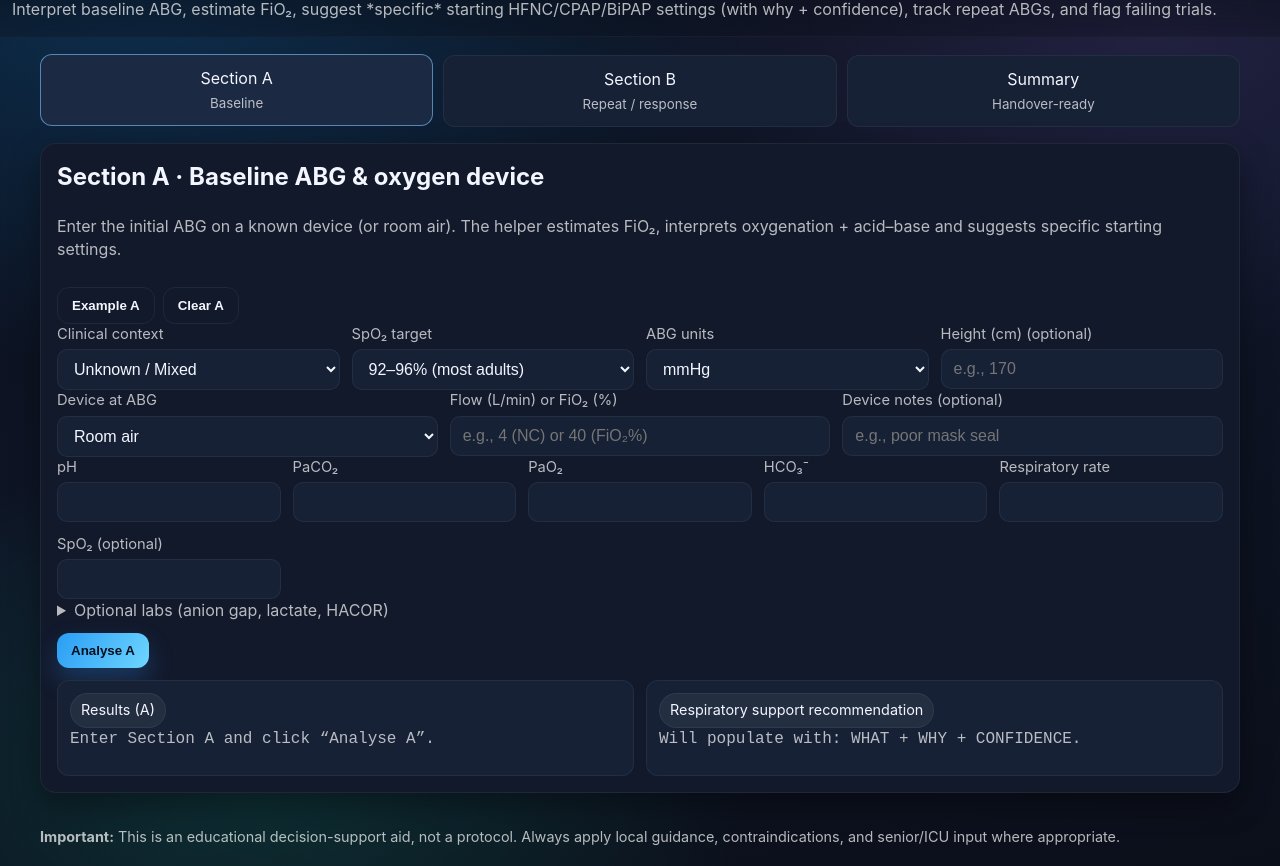
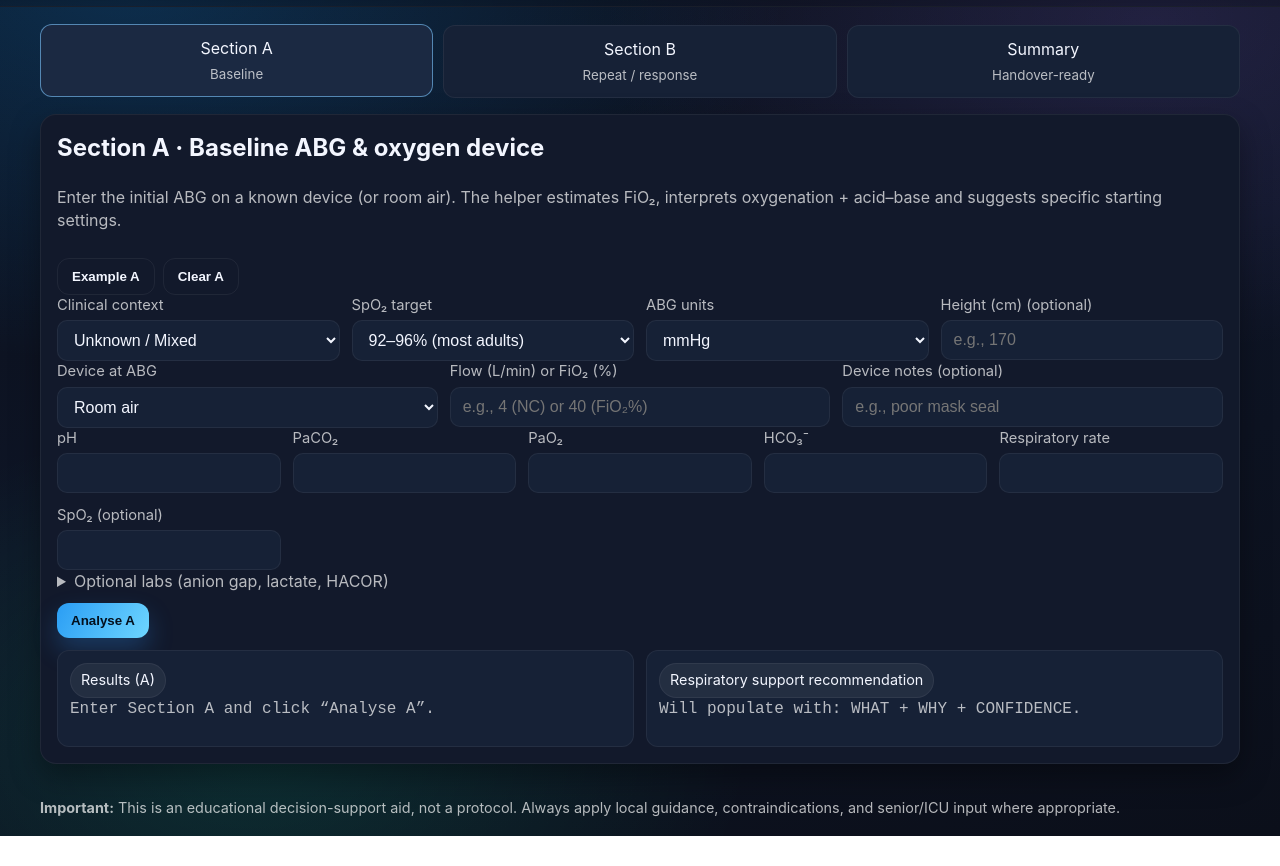
Before and after one commit to galey23/oxygen, a plain HTML site: page index.html in a window 1280 px wide. Shown: the part 68-934 px from the top of the page. After the commit the page ends 904 px from the top, so only its background shows below. Drawn offline with Linux system fonts and the light colour scheme.

Commit message:
Update index.html

```diff
--- a/index.html
+++ b/index.html
@@ -151,7 +151,6 @@
 <body>
   <header>
     <h1>ABG + Oxygen Device → NIV, CPAP & HFNC Helper</h1>
-    <p class="lead">Interpret baseline ABG, estimate FiO₂, suggest *specific* starting HFNC/CPAP/BiPAP settings (with why + confidence), track repeat ABGs, and flag failing trials.</p>
   </header>
 
   <main class="wrap">
```
